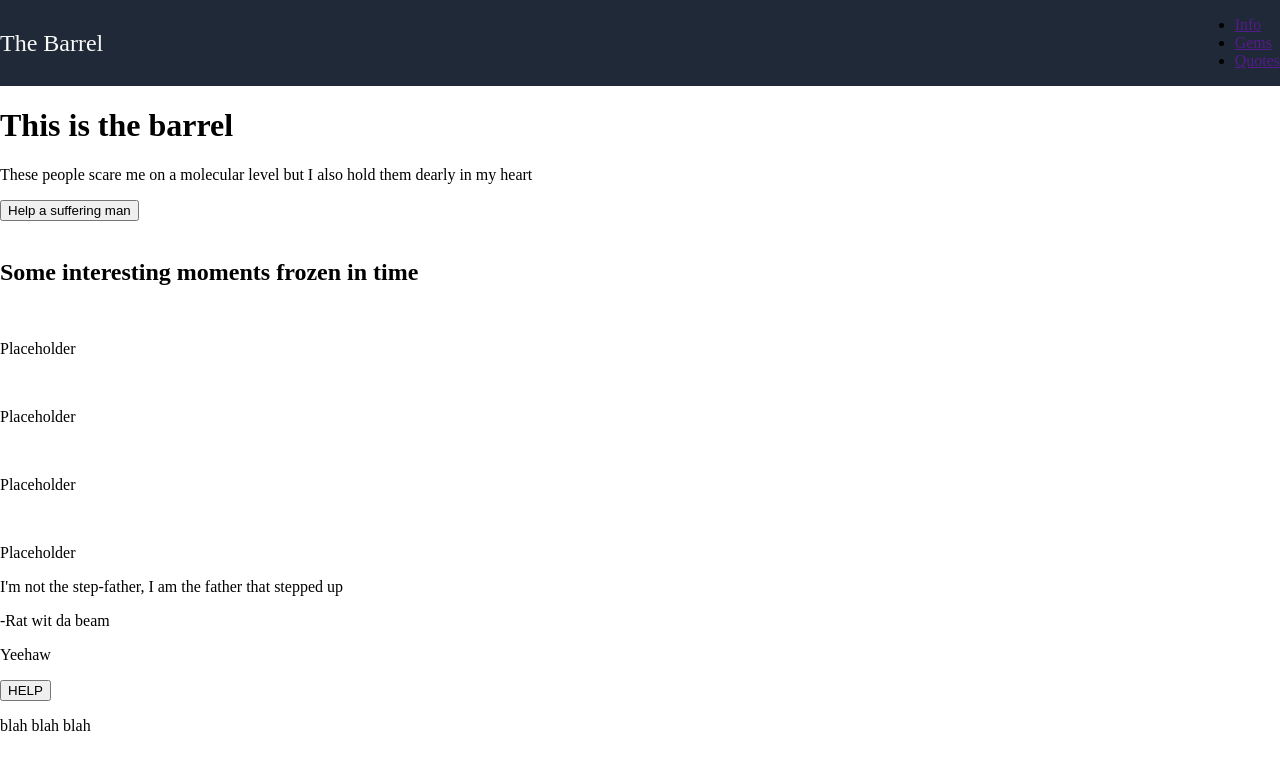
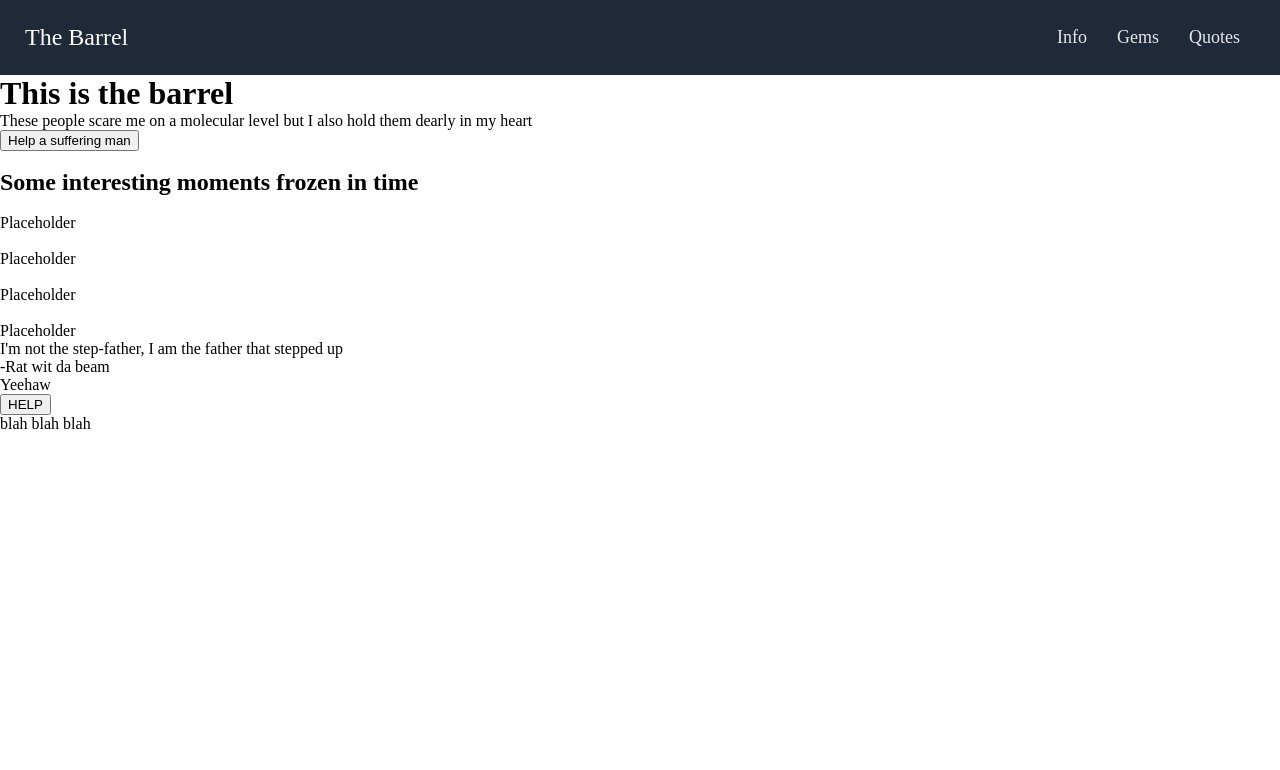
Before and after one commit to Jordyl0/landing-page, a plain HTML site: page index.html in a window 1280 px wide. Drawn offline with Linux system fonts and the light colour scheme.

Commit message:
adding header styling

```diff
--- a/style.css
+++ b/style.css
@@ -1,3 +1,11 @@
+*{
+    box-sizing: border-box;
+    margin: 0;
+
+}
+
+
+
 body{
    margin: 0;
 
@@ -7,9 +15,29 @@ header{
     justify-content: space-between;
     background-color: #1f2937;
     align-items: center;
+    width: 100%;
+    height: 75px;
 }
 
 .left{
     color: #F9faf8;
     font-size: 24px;
+    margin-left: 25px;
 }
+.right{
+    margin-right: 40px;
+}
+
+ul{
+    display: flex;
+    gap: 30px;
+    font-size: 18px;
+    list-style-type: none;
+}
+a{
+    text-decoration: none;
+    color: #e5e7eb;
+}
+a:hover {
+    color: black;
+}
```
